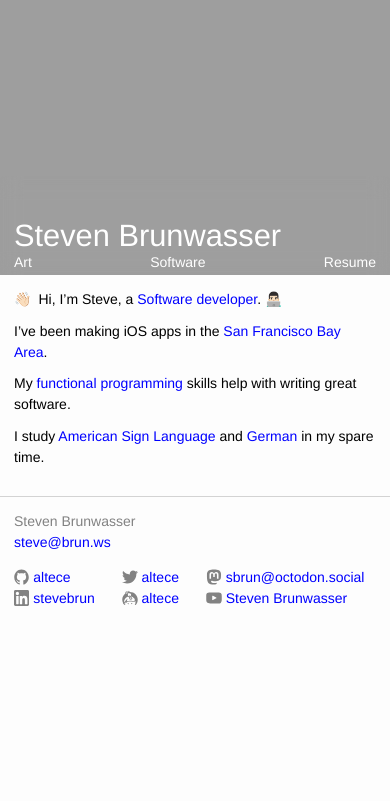
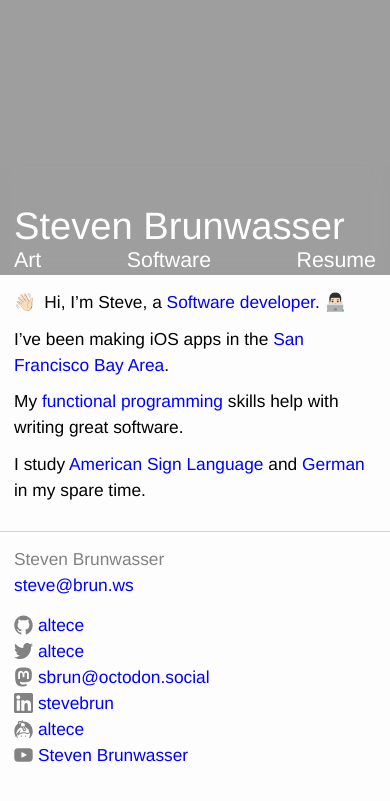
Before and after one commit to libsteve/altece.github.io, a Jekyll site: the page built from index.md, in a window 390 px wide. Shown: the top 801 px of the page. Built offline with Jekyll 4.4.1, drawn with Linux system fonts in a browser that asks for light colours.

Commit message:
Text is now readable on mobile

```diff
--- a/style/footer.css
+++ b/style/footer.css
@@ -59,9 +59,19 @@
 .site-footer > .safe-area > .social-media-section { flex-basis: 0 0 40%; }
 @media screen and (max-width: 800px) {
     .site-footer > .safe-area { justify-content: flex-start; }
-    .site-footer > .safe-area > .contact-section { flex: 1 1 5%; padding-right: 12pt; }
-    .site-footer > .safe-area > .social-media-section { flex: 1 1 50%; }
+    .site-footer > .safe-area > .contact-section { flex: 1 100%; padding-right: 12pt; }
+    .site-footer > .safe-area > .social-media-section { flex: 1 100%; }
 }
 @media screen and (max-width: 600px) {
-    .site-footer > .safe-area > * { flex: 1 1 100%; }
+    .site-footer > .safe-area > * { flex: 1 100%; }
+
+    .social-media-section > .social-media-list {
+        display: flex;
+        flex-direction: row;
+        flex-wrap: wrap;
+    }
+
+    .social-media-section > .social-media-list a {
+        flex: 1 1 50%;
+    }
 }
--- a/style/text.css
+++ b/style/text.css
@@ -44,7 +44,7 @@
     font-variant-ligatures: common-ligatures;
     font-weight: normal;
     font-style: normal;
-    font-size: var(--unit);
+    font-size: 12pt;
 
     color: var(--text-color);
     line-height: 1.5em;
@@ -61,6 +61,10 @@
     -o-font-feature-settings: "kern" 1;
     font-feature-settings: "kern" 1;
     font-kerning: normal;
+}
+
+@media screen and (max-width: 400px) {
+    body, article { font-size: 13pt; }
 }
 
 article { margin-bottom: var(--larger-unit); }
@@ -188,3 +192,8 @@
     font-size: 0.9em;
     line-height: 1.25em;
 }
+
+.site-nav { font-size: 12pt; }
+@media screen and (max-width: 400px) {
+    .site-nav { font-size: 16pt; }
+}
```
Also changed, not shown: resume.md (+1 -0 lines).
